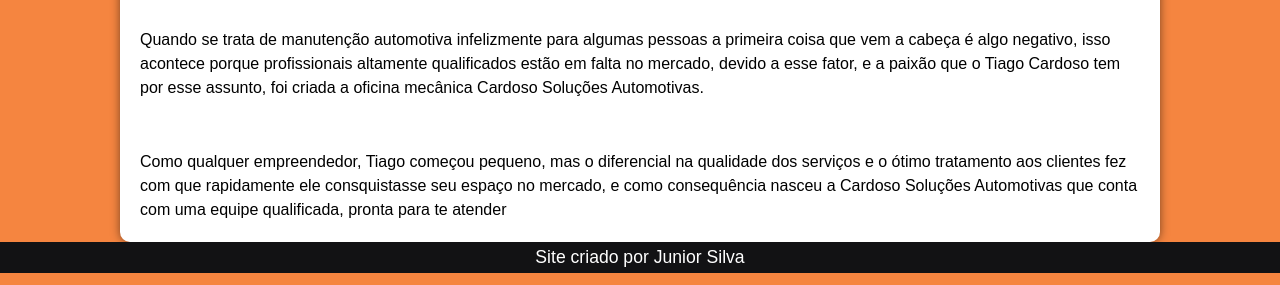
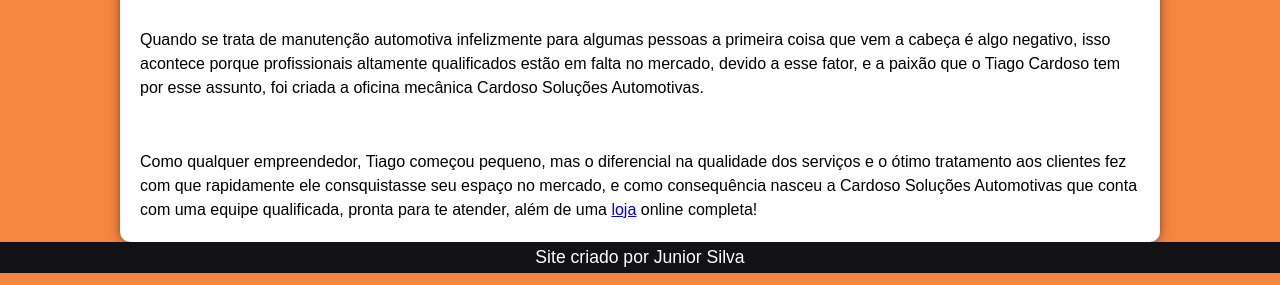
Before and after one commit to JuniorCesarMarques/site, a plain HTML site: page sobre.html in a window 1280 px wide. Shown: the part 515-800 px from the top of the page. Drawn offline with Linux system fonts and the light colour scheme.

Commit message:
Add files via upload

```diff
--- a/sobre.html
+++ b/sobre.html
@@ -31,7 +31,7 @@
                 <p>Quando se trata de manutenção automotiva infelizmente para algumas pessoas a primeira coisa que vem a cabeça é algo negativo, isso acontece porque profissionais altamente qualificados estão em falta no mercado, devido a esse fator, e a paixão que o Tiago Cardoso tem por esse assunto, foi criada a oficina mecânica Cardoso Soluções Automotivas.</p>
                     <p>Como qualquer empreendedor, Tiago começou pequeno, mas o diferencial na qualidade dos serviços e o ótimo tratamento aos clientes
                         fez com que rapidamente ele consquistasse seu espaço no mercado, e como consequência nasceu a Cardoso Soluções Automotivas que conta
-                        com uma equipe qualificada, pronta para te atender</p>
+                        com uma equipe qualificada, pronta para te atender, além de uma <a href="https://cardosoautopecas.shop">loja</a> online completa!</p>
             </article>
         </main>
         <footer>
```
